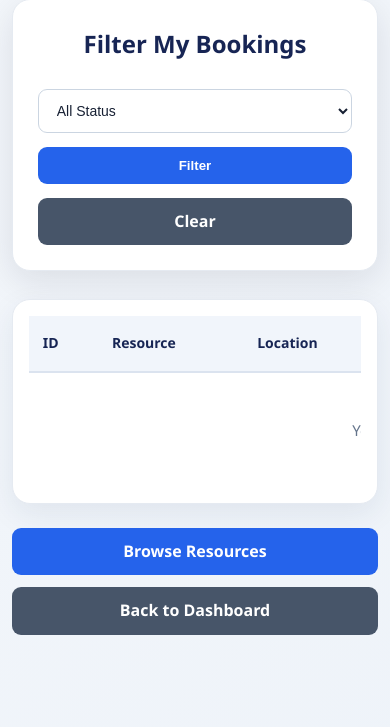
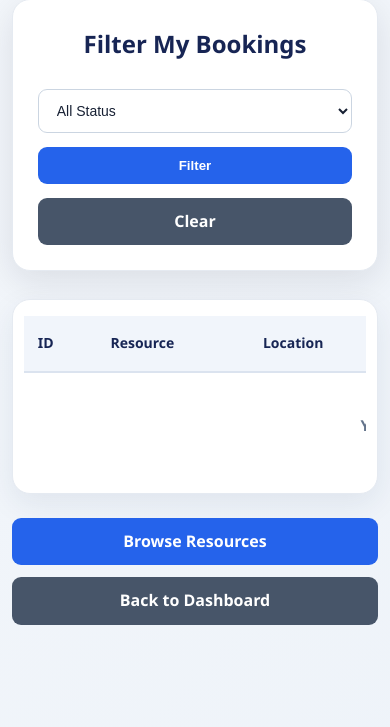
Before and after one commit to ko-27/smart-resource-booking, a Flask app: page /bookings/ in a window 390 px wide. Shown: the part 419-1146 px from the top of the page. Run offline with Flask 3, Linux system fonts and the light colour scheme; the visitor is signed in with stand-in values (Sample User, id 1); data that the repository does not hold is empty.

Commit message:
Improve responsive table layouts

```diff
--- a/backend/static/css/style.css
+++ b/backend/static/css/style.css
@@ -1598,3 +1598,135 @@
     }
 
 }
+
+
+/* =========================================================
+   RESPONSIVE TABLES AND ACTION LAYOUT
+   ========================================================= */
+
+.table-wrapper {
+    width: 100%;
+    overflow-x: auto;
+    -webkit-overflow-scrolling: touch;
+}
+
+.data-table,
+.booking-table {
+    width: 100%;
+    border-collapse: separate;
+    border-spacing: 0;
+}
+
+.data-table th,
+.booking-table th {
+    white-space: nowrap;
+    font-weight: 700;
+}
+
+.data-table td,
+.booking-table td {
+    vertical-align: middle;
+}
+
+.data-table tbody tr,
+.booking-table tbody tr {
+    transition: background-color 0.15s ease;
+}
+
+.data-table tbody tr:hover,
+.booking-table tbody tr:hover {
+    background-color: #f8fafc;
+}
+
+.requester-cell {
+    min-width: 170px;
+}
+
+.requester-cell strong {
+    display: block;
+    margin-bottom: 4px;
+    color: #172554;
+}
+
+.requester-cell span {
+    display: block;
+    color: #64748b;
+    font-size: 0.8rem;
+}
+
+.purpose-cell {
+    min-width: 180px;
+    max-width: 280px;
+    line-height: 1.5;
+}
+
+.date-cell,
+.time-cell {
+    white-space: nowrap;
+}
+
+.action-cell {
+    min-width: 150px;
+    white-space: nowrap;
+}
+
+.table-actions {
+    display: flex;
+    align-items: center;
+    gap: 8px;
+    flex-wrap: wrap;
+}
+
+.btn-small {
+    padding: 7px 12px;
+    font-size: 0.8rem;
+    line-height: 1.2;
+}
+
+.no-action {
+    color: #94a3b8;
+    font-weight: 600;
+}
+
+.empty-state {
+    padding: 40px 20px !important;
+    text-align: center;
+    color: #64748b;
+    font-weight: 600;
+}
+
+@media (max-width: 900px) {
+
+    .table-card {
+        overflow: hidden;
+    }
+
+    .data-table,
+    .booking-table {
+        min-width: 850px;
+    }
+
+    .booking-table {
+        min-width: 1050px;
+    }
+
+}
+
+@media (max-width: 600px) {
+
+    .table-wrapper {
+        margin-left: -5px;
+        margin-right: -5px;
+        width: calc(100% + 10px);
+    }
+
+    .table-actions {
+        flex-direction: column;
+        align-items: stretch;
+    }
+
+    .table-actions .btn-small {
+        text-align: center;
+    }
+
+}
```
